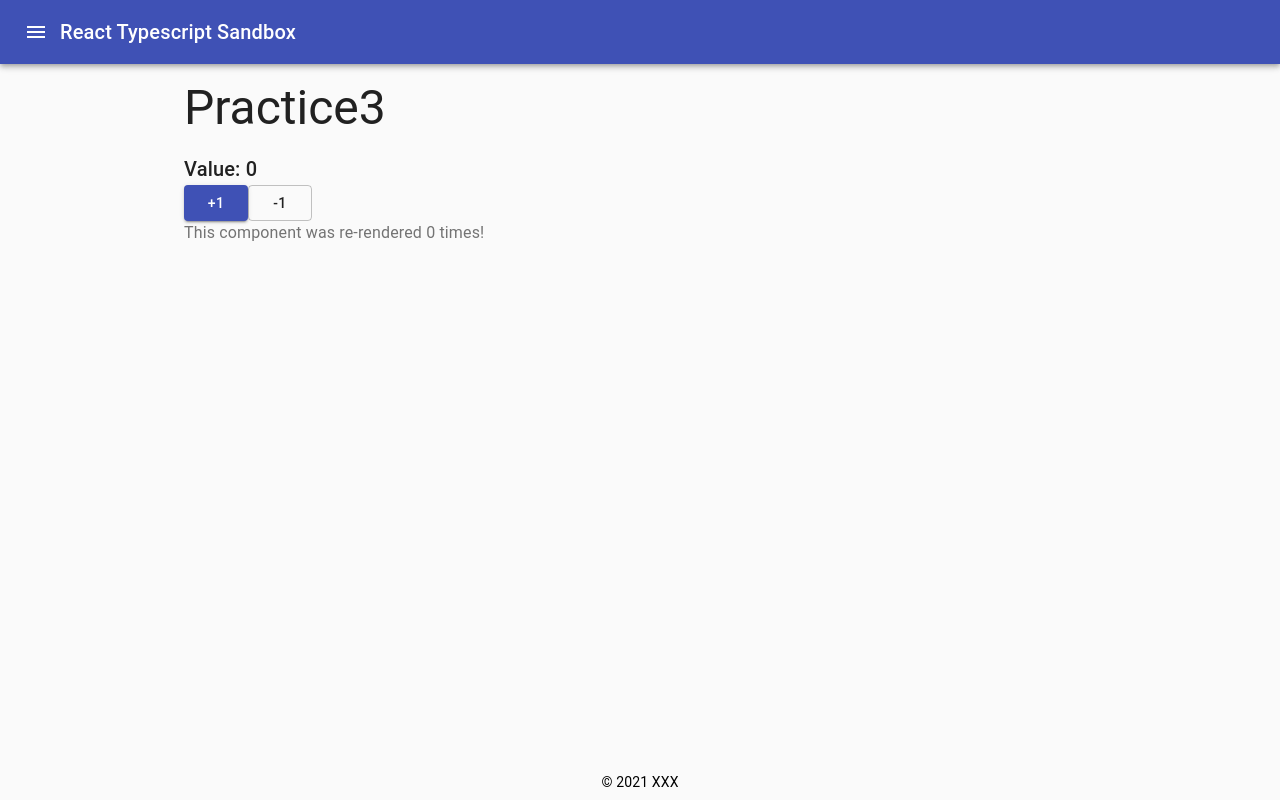
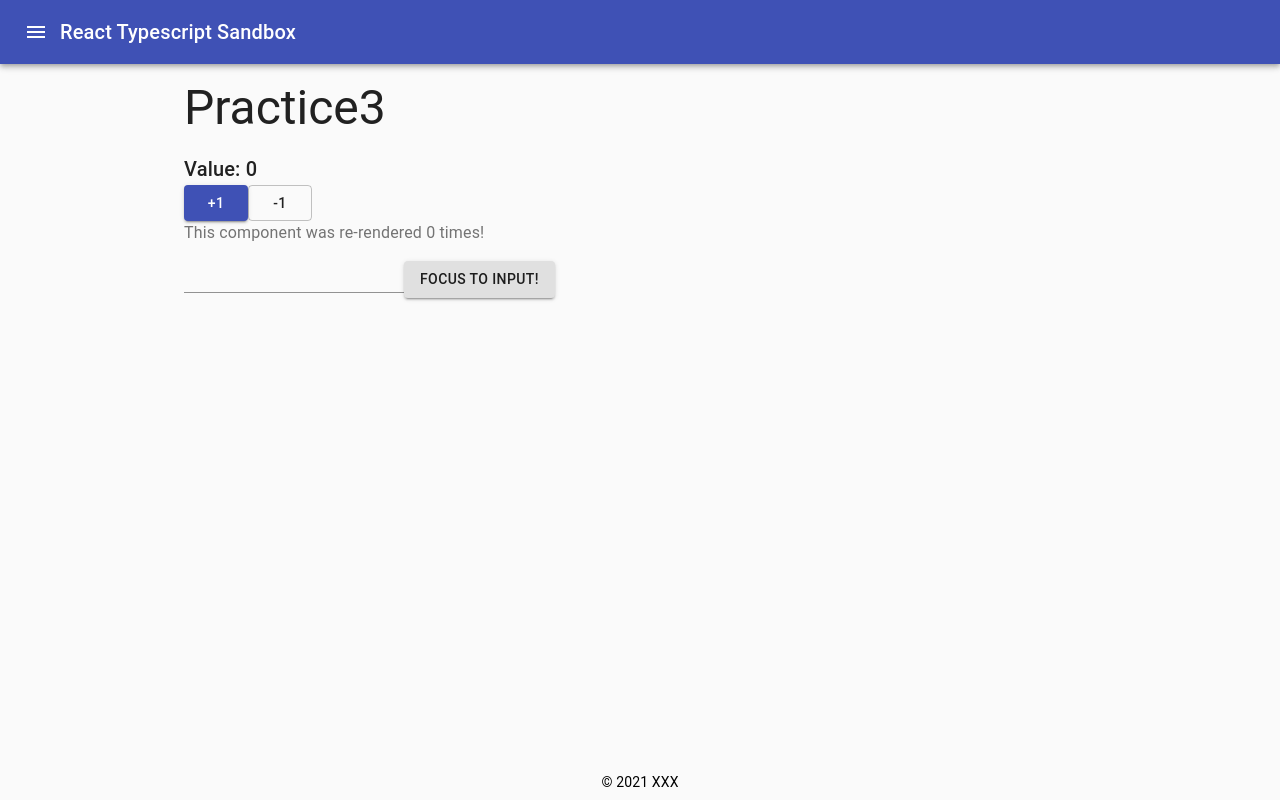
Before and after one commit to tayutaedomo/react-typescript-sandbox, a React (Create React App) app: page /practice3 in a window 1280 px wide. Built offline with nearby package versions, Linux system fonts and the light colour scheme.

Commit message:
add: useRef example with input form

```diff
--- a/src/components/layouts/Header.tsx
+++ b/src/components/layouts/Header.tsx
@@ -12,7 +12,6 @@ import {
 import MenuIcon from '@material-ui/icons/Menu';
 import MenuDrawer from '../home/MenuDrawer';
 
-const styles = (theme) => ({});
 const useStyles = makeStyles((theme: Theme) =>
   createStyles({
     appBar: {
--- a/src/components/practice3/UseRef.tsx
+++ b/src/components/practice3/UseRef.tsx
@@ -1,5 +1,5 @@
 import React, { useEffect, useRef, useState, VFC } from 'react';
-import { Box, Button, Typography } from '@material-ui/core';
+import { Box, Button, TextField, Typography } from '@material-ui/core';
 
 const UseRef: VFC = () => {
   const initialVAlue: any = 0;
@@ -13,12 +13,21 @@ const UseRef: VFC = () => {
   };
 
   const renderTimes = useRef<number>(0);
-
   useEffect(() => {
     renderTimes.current = renderTimes.current + 1;
   });
 
+  //const ref = useRef<HTMLInputElement>(null);
+  const ref = useRef<HTMLInputElement>(null!);
+  const focusInput = () => {
+    // const current = ref.current;
+    // if (current !== null) current.focus();
+    // ref.current?.focus();
+    ref.current.focus();
+  };
+
   return (
+    <>
       <Box>
         <Typography variant="h6">Value: {value}</Typography>
         <Button variant="contained" color="primary" onClick={increment}>
@@ -31,6 +40,13 @@ const UseRef: VFC = () => {
           This component was re-rendered {renderTimes.current} times!
         </Typography>
       </Box>
+      <Box mt={2}>
+        <TextField inputRef={ref} />
+        <Button variant="contained" onClick={focusInput}>
+          Focus to input!
+        </Button>
+      </Box>
+    </>
   );
 };
 
```
Lines whose indentation alone changed are shown as unchanged.
